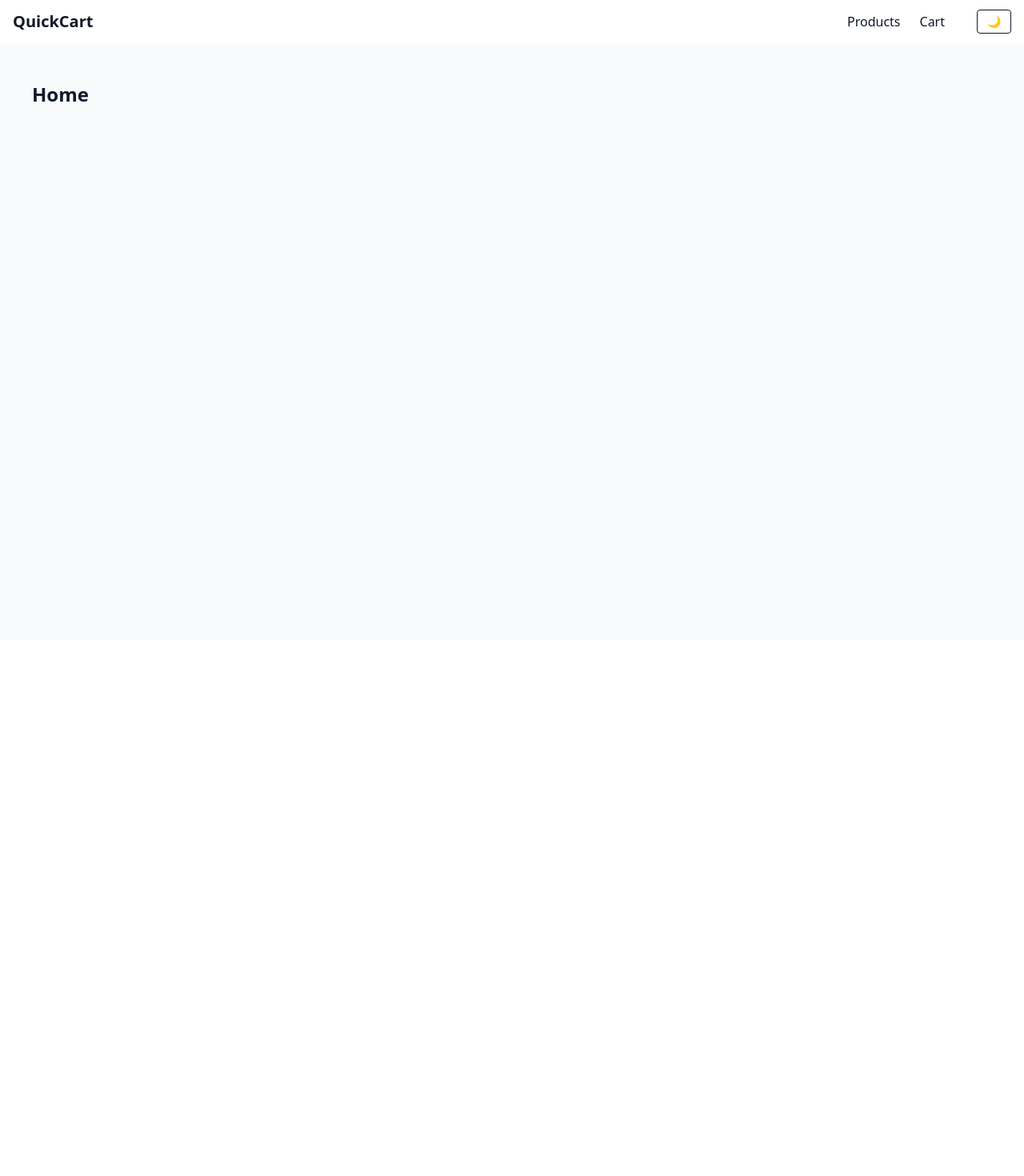
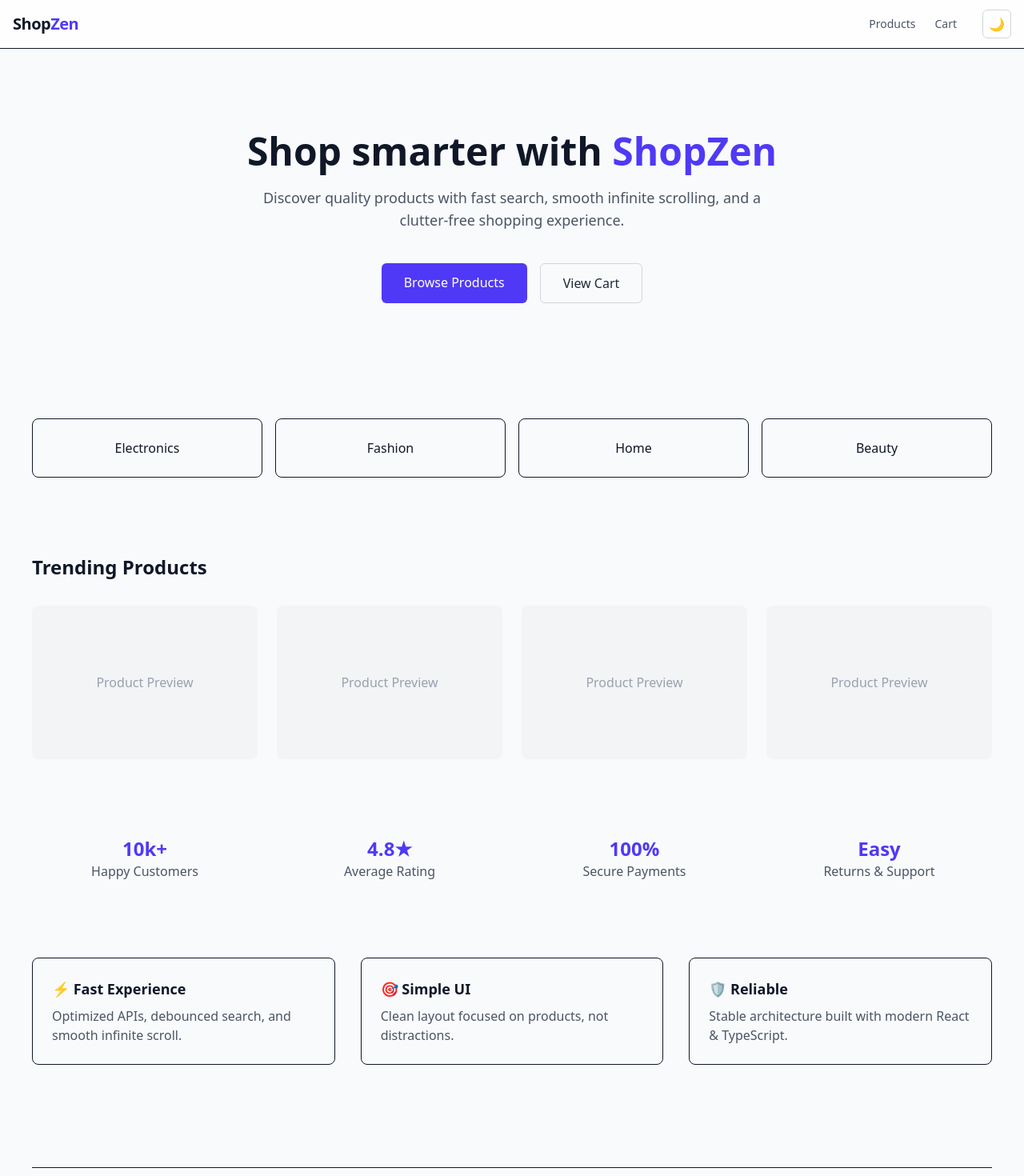
Before and after one commit to aditya0xd/ShopZen, a React (Vite) app: page / in a window 1280 px wide. Shown: the top 1470 px of the page at 80% size. Before the commit the page ends 800 px from the top, so only its background shows below. Built offline with nearby package versions, Linux system fonts and the light colour scheme.

Commit message:
feat: add styled navbar and homepage layout

```diff
--- a/src/components/common/Navbar.tsx
+++ b/src/components/common/Navbar.tsx
@@ -4,32 +4,57 @@ import { useTheme } from "../../context/ThemeContext";
 
 const Navbar = () => {
   const { cart } = useCartContext();
-
   const { theme, toggleTheme } = useTheme();
 
   const totalItems = cart.reduce((sum, item) => sum + item.quantity, 0);
 
+  const navLinkClass = ({ isActive }: { isActive: boolean }) =>
+    `text-sm font-medium transition ${
+      isActive
+        ? "text-indigo-600"
+        : "text-gray-600 dark:text-gray-300 hover:text-indigo-600"
+    }`;
+
   return (
-    <nav className="bg-white text-gray-900">
+    <nav className="sticky top-0 z-50 bg-white/80 dark:bg-gray-900/80 backdrop-blur border-b dark:border-gray-800">
       <div className="mx-auto max-w-7xl px-4 py-3 flex items-center justify-between">
-        <Link to="/" className="text-xl font-bold">
-          QuickCart
+        {/* Logo */}
+        <Link
+          to="/"
+          className="text-xl font-bold tracking-tight text-gray-900 dark:text-gray-100"
+        >
+          Shop<span className="text-indigo-600">Zen</span>
         </Link>
 
+        {/* Links */}
         <div className="flex items-center gap-6">
-          <NavLink to="/products">Products</NavLink>
+          <NavLink to="/products" className={navLinkClass}>
+            Products
+          </NavLink>
 
-          <Link to="/cart" className="relative">
+          {/* Cart */}
+          <Link
+            to="/cart"
+            className="relative text-sm font-medium text-gray-600 dark:text-gray-300 hover:text-indigo-600 transition"
+          >
             Cart
             {totalItems > 0 && (
-              <span className="absolute -top-2 -right-3 bg-black text-white text-xs px-2 py-0.5 rounded-full">
+              <span
+                className="absolute -top-2 -right-3 min-w-[18px] h-[18px] flex items-center justify-center
+                bg-indigo-600 text-white text-xs rounded-full px-1"
+              >
                 {totalItems}
               </span>
             )}
           </Link>
+
+          {/* Theme Toggle */}
           <button
             onClick={toggleTheme}
-            className="ml-4 px-3 py-1 rounded border text-sm dark:border-gray-600"
+            aria-label="Toggle theme"
+            className="ml-2 w-9 h-9 flex items-center justify-center rounded-md
+              border border-gray-300 dark:border-gray-700
+              hover:bg-gray-100 dark:hover:bg-gray-800 transition"
           >
             {theme === "light" ? "🌙" : "☀️"}
           </button>
--- a/src/pages/Home.tsx
+++ b/src/pages/Home.tsx
@@ -1,7 +1,121 @@
+import { Link } from "react-router-dom";
+
 const Home = () => {
   return (
-    <div className="p-6">
-      <h1 className="text-2xl font-semibold">Home</h1>
+    <div className="max-w-7xl mx-auto px-6">
+      {/* ================= HERO ================= */}
+      <section className="py-20 text-center">
+        <h1 className="text-4xl md:text-5xl font-bold text-gray-900 dark:text-gray-100">
+          Shop smarter with <span className="text-indigo-600">ShopZen</span>
+        </h1>
+
+        <p className="mt-5 text-lg text-gray-600 dark:text-gray-400 max-w-2xl mx-auto">
+          Discover quality products with fast search, smooth infinite scrolling,
+          and a clutter-free shopping experience.
+        </p>
+
+        <div className="mt-10 flex justify-center gap-4">
+          <Link
+            to="/products"
+            className="px-7 py-3 rounded-md bg-indigo-600 text-white font-medium
+              hover:bg-indigo-700 transition"
+          >
+            Browse Products
+          </Link>
+
+          <Link
+            to="/cart"
+            className="px-7 py-3 rounded-md border border-gray-300 dark:border-gray-700
+              text-gray-800 dark:text-gray-200 hover:bg-gray-100 dark:hover:bg-gray-800 transition"
+          >
+            View Cart
+          </Link>
+        </div>
+      </section>
+
+      {/* ================= CATEGORIES ================= */}
+      <section className="grid grid-cols-2 sm:grid-cols-4 gap-4 mt-16">
+        {["Electronics", "Fashion", "Home", "Beauty"].map((cat) => (
+          <Link
+            key={cat}
+            to="/products"
+            className="p-6 text-center rounded-lg border dark:border-gray-700
+              hover:bg-gray-50 dark:hover:bg-gray-800 transition font-medium"
+          >
+            {cat}
+          </Link>
+        ))}
+      </section>
+
+      {/* ================= FEATURED PRODUCTS ================= */}
+      <section className="mt-24">
+        <h2 className="text-2xl font-semibold text-gray-900 dark:text-gray-100 mb-8">
+          Trending Products
+        </h2>
+
+        <div className="grid grid-cols-1 sm:grid-cols-2 md:grid-cols-4 gap-6">
+          {[1, 2, 3, 4].map((item) => (
+            <div
+              key={item}
+              className="h-48 rounded-lg bg-gray-100 dark:bg-gray-800
+                flex items-center justify-center text-gray-400"
+            >
+              Product Preview
+            </div>
+          ))}
+        </div>
+      </section>
+
+      {/* ================= TRUST SIGNALS ================= */}
+      <section className="grid grid-cols-2 md:grid-cols-4 gap-6 mt-24 text-center">
+        <div>
+          <p className="text-2xl font-bold text-indigo-600">10k+</p>
+          <p className="text-gray-600 dark:text-gray-400">Happy Customers</p>
+        </div>
+        <div>
+          <p className="text-2xl font-bold text-indigo-600">4.8★</p>
+          <p className="text-gray-600 dark:text-gray-400">Average Rating</p>
+        </div>
+        <div>
+          <p className="text-2xl font-bold text-indigo-600">100%</p>
+          <p className="text-gray-600 dark:text-gray-400">Secure Payments</p>
+        </div>
+        <div>
+          <p className="text-2xl font-bold text-indigo-600">Easy</p>
+          <p className="text-gray-600 dark:text-gray-400">Returns & Support</p>
+        </div>
+      </section>
+
+      {/* ================= BENEFITS ================= */}
+      <section className="grid gap-8 md:grid-cols-3 mt-24">
+        <div className="p-6 rounded-lg border dark:border-gray-700">
+          <h3 className="text-lg font-semibold mb-2">⚡ Fast Experience</h3>
+          <p className="text-gray-600 dark:text-gray-400">
+            Optimized APIs, debounced search, and smooth infinite scroll.
+          </p>
+        </div>
+
+        <div className="p-6 rounded-lg border dark:border-gray-700">
+          <h3 className="text-lg font-semibold mb-2">🎯 Simple UI</h3>
+          <p className="text-gray-600 dark:text-gray-400">
+            Clean layout focused on products, not distractions.
+          </p>
+        </div>
+
+        <div className="p-6 rounded-lg border dark:border-gray-700">
+          <h3 className="text-lg font-semibold mb-2">🛡 Reliable</h3>
+          <p className="text-gray-600 dark:text-gray-400">
+            Stable architecture built with modern React & TypeScript.
+          </p>
+        </div>
+      </section>
+
+      {/* ================= FOOTER ================= */}
+      <footer className="mt-32 py-10 border-t dark:border-gray-700 text-center">
+        <p className="text-gray-500">
+          © {new Date().getFullYear()} ShopZen. All rights reserved.
+        </p>
+      </footer>
     </div>
   );
 };
--- a/src/pages/Products.tsx
+++ b/src/pages/Products.tsx
@@ -25,6 +25,7 @@ const Products = () => {
   const fetchProducts = useCallback(
     async (currentPage: number, searchTerm: string) => {
       if (loadingRef.current) return; // 👈 hard guard
+      loadingRef.current = true;
       try {
         setLoading(true);
         setError("");
@@ -80,19 +81,16 @@ const Products = () => {
 
   // IntersectionObserver setup
   useEffect(() => {
-    const observer = new IntersectionObserver(
-      (entries) => {
-        if (entries[0].isIntersecting && hasMore && !loadingRef.current) {
-          setPage((prev) => prev + 1);
-        }
-      },
-      { rootMargin: "2px" }
-    );
+    const observer = new IntersectionObserver((entries) => {
+      if (entries[0].isIntersecting && hasMore && !loadingRef.current) {
+        setPage((prev) => prev + 1);
+      }
+    });
 
     if (loaderRef.current) observer.observe(loaderRef.current);
 
     return () => observer.disconnect();
-  }, [hasMore, loading]);
+  }, [hasMore]);
 
   return (
     <div>
```
Also changed, not shown: 1 other file (tests, documents, lock files or other folders).
